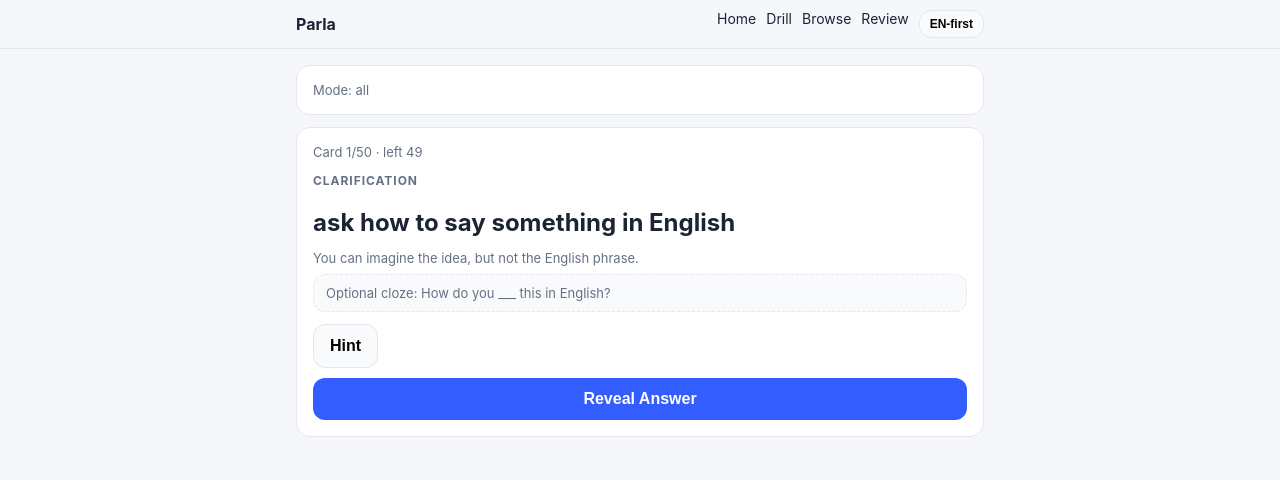
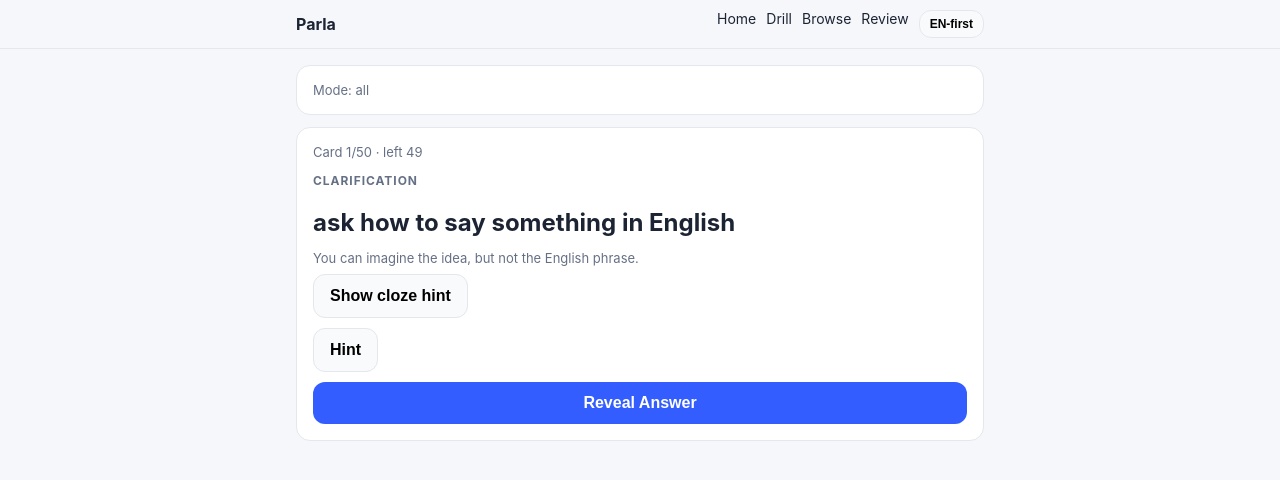
Before and after one commit to Josh-Temple/Parla, a Next.js app: page /drill in a window 1280 px wide. Shown: the top 480 px of the page. Built offline with nearby package versions, Linux system fonts and the light colour scheme.

Commit message:
Hide cloze hints behind a drill toggle button

```diff
--- a/src/components/DrillCard.tsx
+++ b/src/components/DrillCard.tsx
@@ -20,6 +20,7 @@ export function DrillCard({ cards, initialProgress }: { cards: Card[]; initialPr
   const [sessionCards, setSessionCards] = useState(cards);
   const [index, setIndex] = useState(0);
   const [revealed, setRevealed] = useState(false);
+  const [showClozeHint, setShowClozeHint] = useState(false);
   const [showHint, setShowHint] = useState(false);
   const [progressMap, setProgressMap] = useState(() => new Map(initialProgress.map((p) => [p.card_id, p])));
 
@@ -27,6 +28,7 @@ export function DrillCard({ cards, initialProgress }: { cards: Card[]; initialPr
     setSessionCards(cards);
     setIndex(0);
     setRevealed(false);
+    setShowClozeHint(false);
     setShowHint(false);
     setProgressMap(new Map(initialProgress.map((p) => [p.card_id, p])));
   }, [cards, initialProgress]);
@@ -37,6 +39,7 @@ export function DrillCard({ cards, initialProgress }: { cards: Card[]; initialPr
 
   const nextCard = () => {
     setRevealed(false);
+    setShowClozeHint(false);
     setShowHint(false);
     setIndex((prev) => (prev + 1 >= sessionCards.length ? 0 : prev + 1));
   };
@@ -101,7 +104,14 @@ export function DrillCard({ cards, initialProgress }: { cards: Card[]; initialPr
         <p className="small" style={{ marginBottom: card.prompts.cloze ? 8 : 12 }}>
           {card.prompts.situation}
         </p>
-        {card.prompts.cloze ? <p className="cloze-prompt">Optional cloze: {card.prompts.cloze}</p> : null}
+        {card.prompts.cloze ? (
+          <div style={{ marginBottom: 10 }}>
+            <button className="button ghost" onClick={() => setShowClozeHint((prev) => !prev)}>
+              {showClozeHint ? "Hide cloze hint" : "Show cloze hint"}
+            </button>
+            {showClozeHint ? <p className="cloze-prompt">Optional cloze: {card.prompts.cloze}</p> : null}
+          </div>
+        ) : null}
         {japaneseHint ? (
           <div style={{ marginBottom: 10 }}>
             <button className="button ghost" onClick={() => setShowHint((prev) => !prev)}>
```
Also changed, not shown: 2 other files (tests, documents, lock files or other folders).
